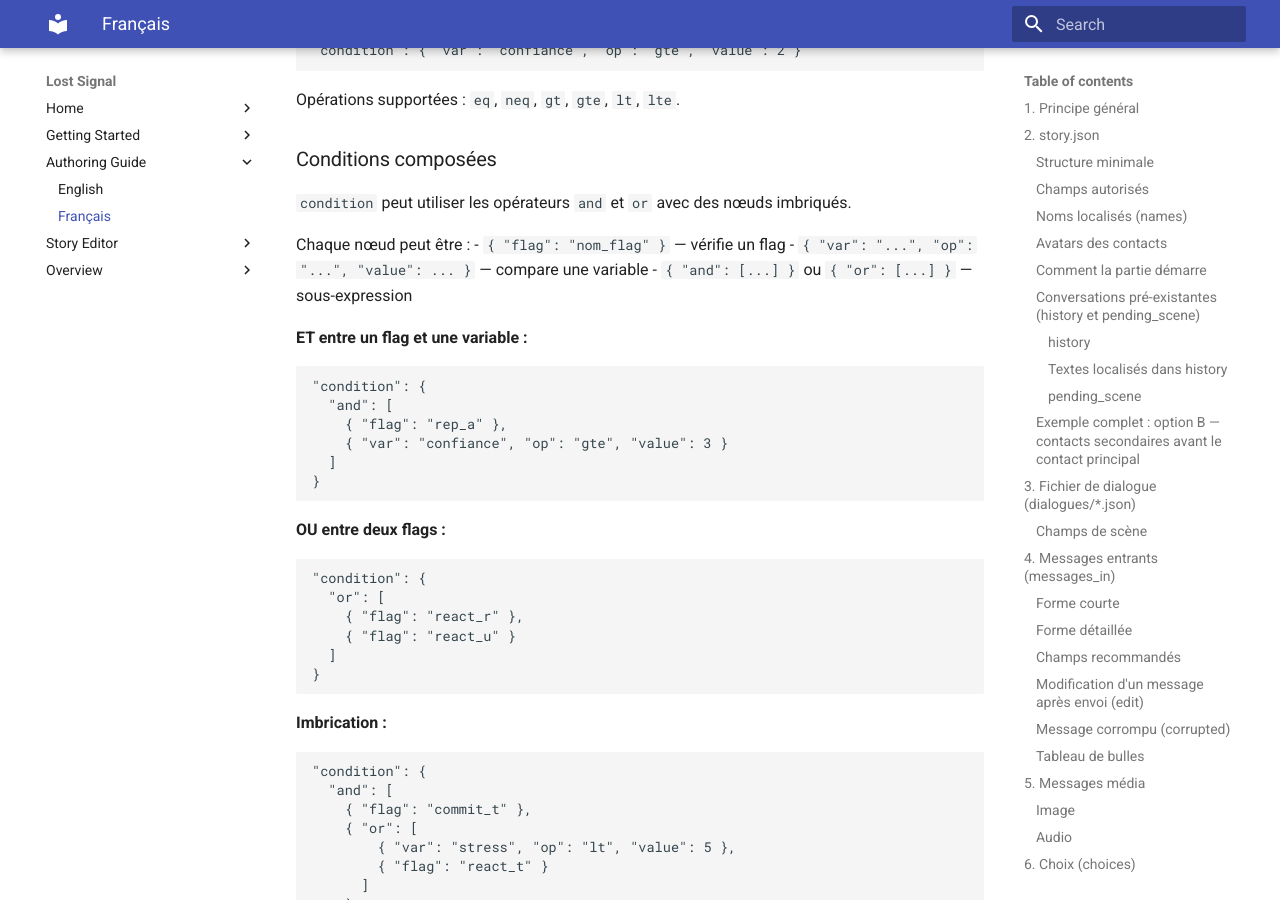
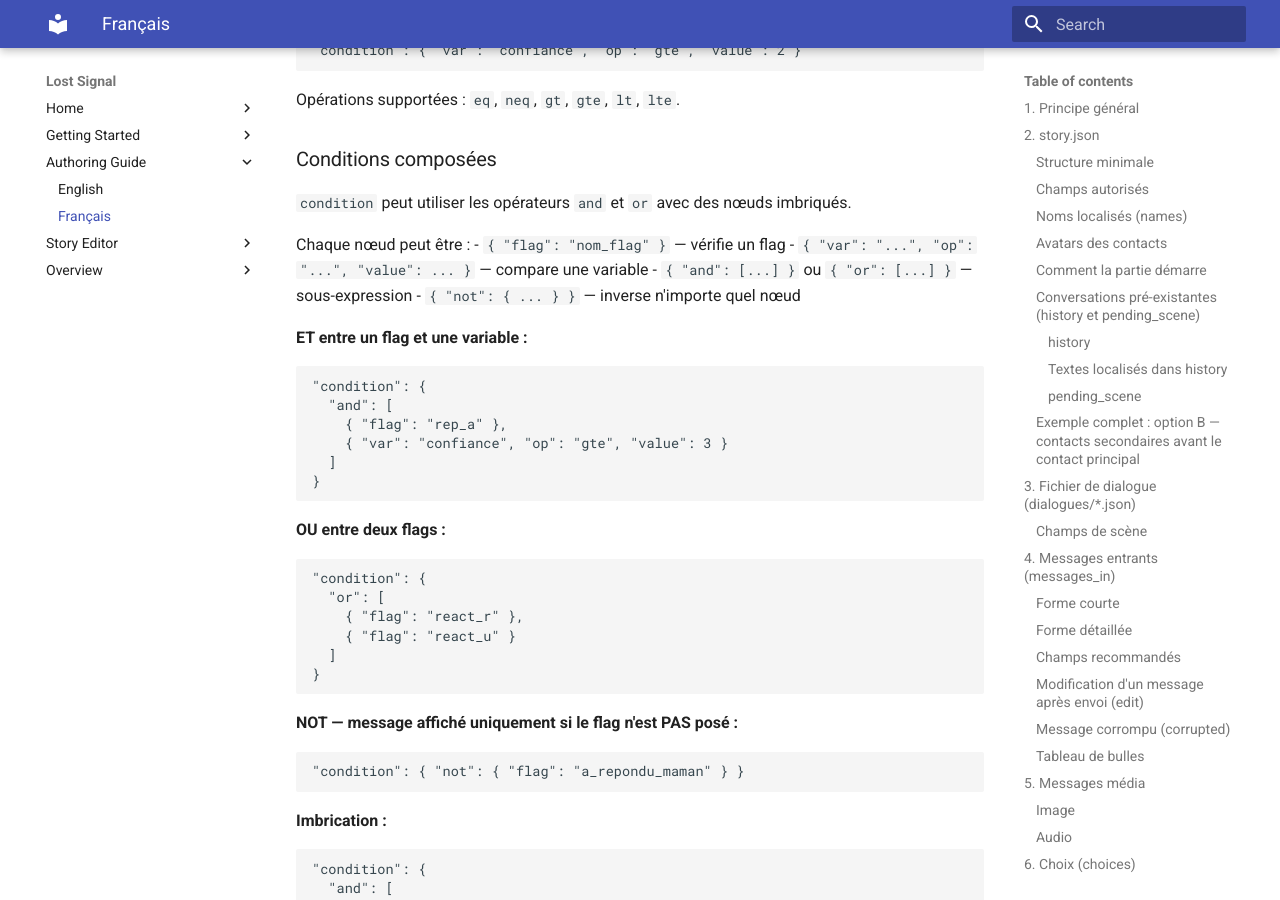
Before and after one commit to binblink/Lost-Signal, an MkDocs documentation site: the page built from docs/authoring.md, in a window 1280 px wide and 900 px high, scrolled down 14231 px. Built offline with MkDocs 1.6.1 and Material for MkDocs 9.7.7, drawn with Linux system fonts in a browser that asks for light colours.

Commit message:
feat: condition not operator, quit button in main menu, silent warnings in release builds

````diff
--- a/docs/authoring.md
+++ b/docs/authoring.md
@@ -559,6 +559,7 @@ Chaque nœud peut être :
 - `{ "flag": "nom_flag" }` — vérifie un flag
 - `{ "var": "...", "op": "...", "value": ... }` — compare une variable
 - `{ "and": [...] }` ou `{ "or": [...] }` — sous-expression
+- `{ "not": { ... } }` — inverse n'importe quel nœud
 
 **ET entre un flag et une variable :**
 
@@ -580,6 +581,12 @@ Chaque nœud peut être :
     { "flag": "react_u" }
   ]
 }
+```
+
+**NOT — message affiché uniquement si le flag n'est PAS posé :**
+
+```json
+"condition": { "not": { "flag": "a_repondu_maman" } }
 ```
 
 **Imbrication :**
--- a/export_presets.cfg
+++ b/export_presets.cfg
@@ -26,7 +26,7 @@ script_export_mode=2
 
 custom_template/debug=""
 custom_template/release=""
-debug/export_console_wrapper=1
+debug/export_console_wrapper=0
 binary_format/embed_pck=true
 texture_format/s3tc_bptc=true
 texture_format/etc2_astc=false
````
Also changed, not shown: CLAUDE.md (+1 -1 lines), docs/authoring_en.md (+7 -0 lines), 6 other files.
